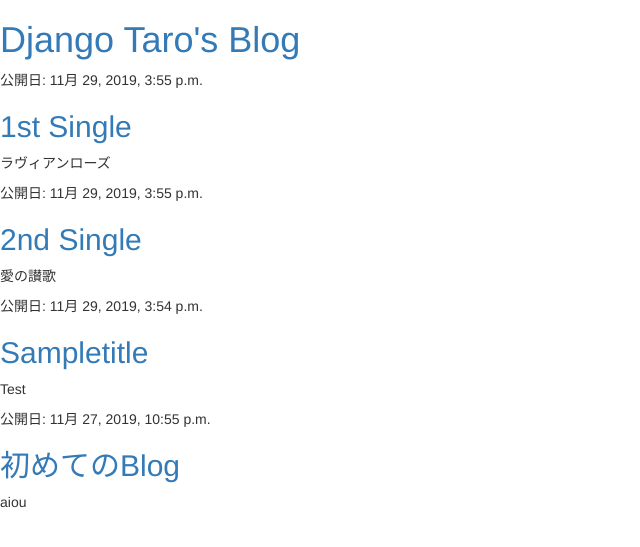
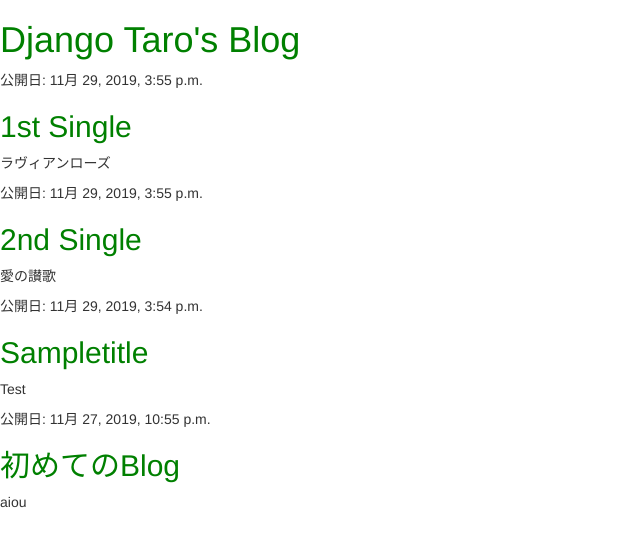
Before and after one commit to TaroFujinoki/Bowling_app, a Django app: page / in a window 1280 px wide. Shown: the top 547 px of the page, without its empty margins (0-640 px from the left). Run offline with Django 3.2, Linux system fonts and the light colour scheme; data comes from the database, SQL or seed files in the repository; some libraries are stand-ins or nearby versions.

Commit message:
投稿の文字の色の変更

```diff
--- a/mybowling/blog/static/css/blog.css
+++ b/mybowling/blog/static/css/blog.css
@@ -1,3 +1,3 @@
-h1 a,h2 b {
+h1 a,h2 a {
     color: green;
 }
--- a/mybowling/blog/templates/blog/post_list.html
+++ b/mybowling/blog/templates/blog/post_list.html
@@ -1,9 +1,10 @@
 {% load static %}
 <html>
     <head>
+        <title>Django_taro's_Blog</title>
         <link rel="stylesheet" href="//maxcdn.bootstrapcdn.com/bootstrap/3.2.0/css/bootstrap.min.css">
         <link rel="stylesheet" href="//maxcdn.bootstrapcdn.com/bootstrap/3.2.0/css/bootstrap-theme.min.css">
-        <title>Django_taro's_Blog</title>
+        <link rel="stylesheet" href="{% static 'css/blog.css' %}">
     </head>
     <body>
         <div>
```
